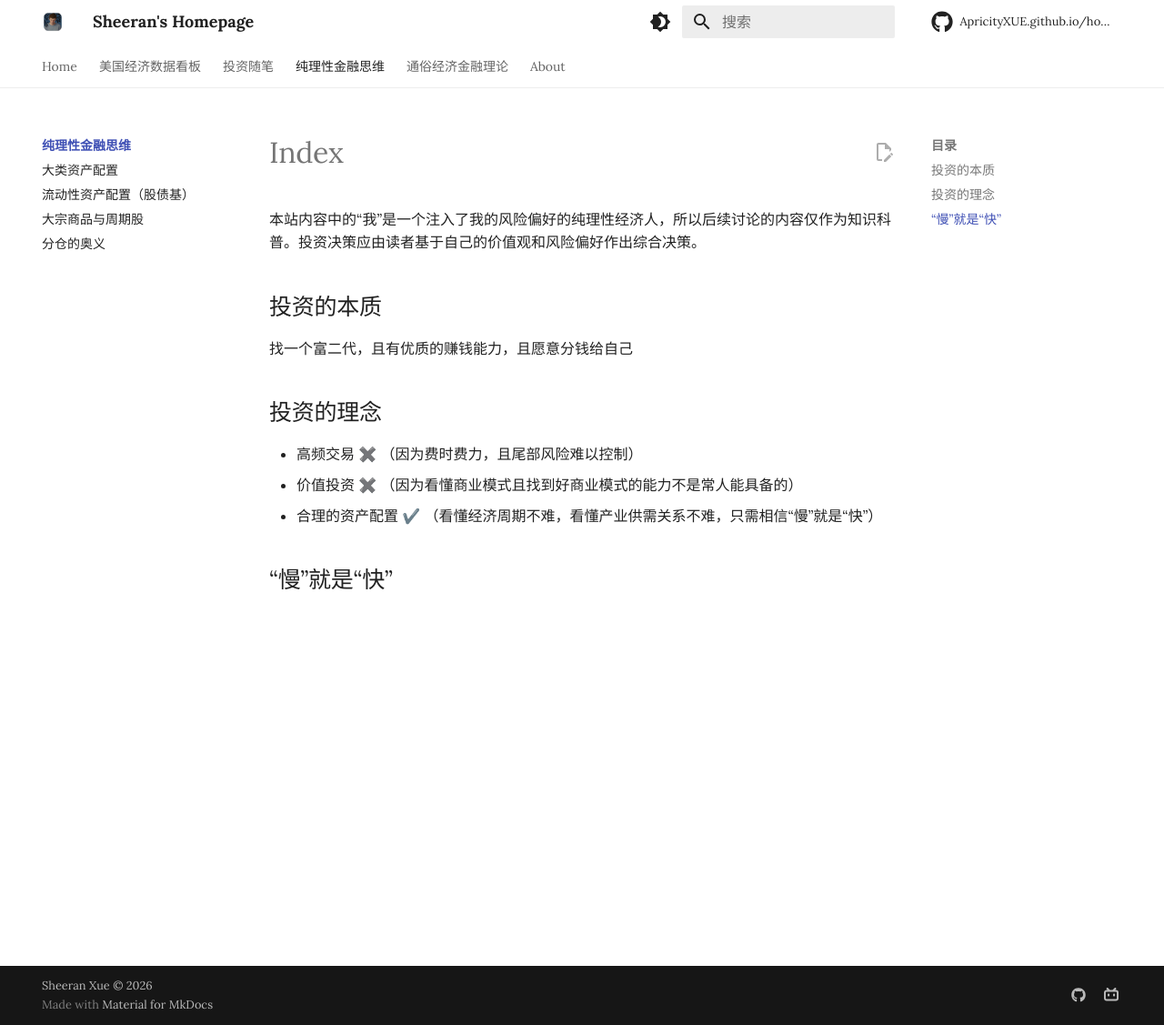
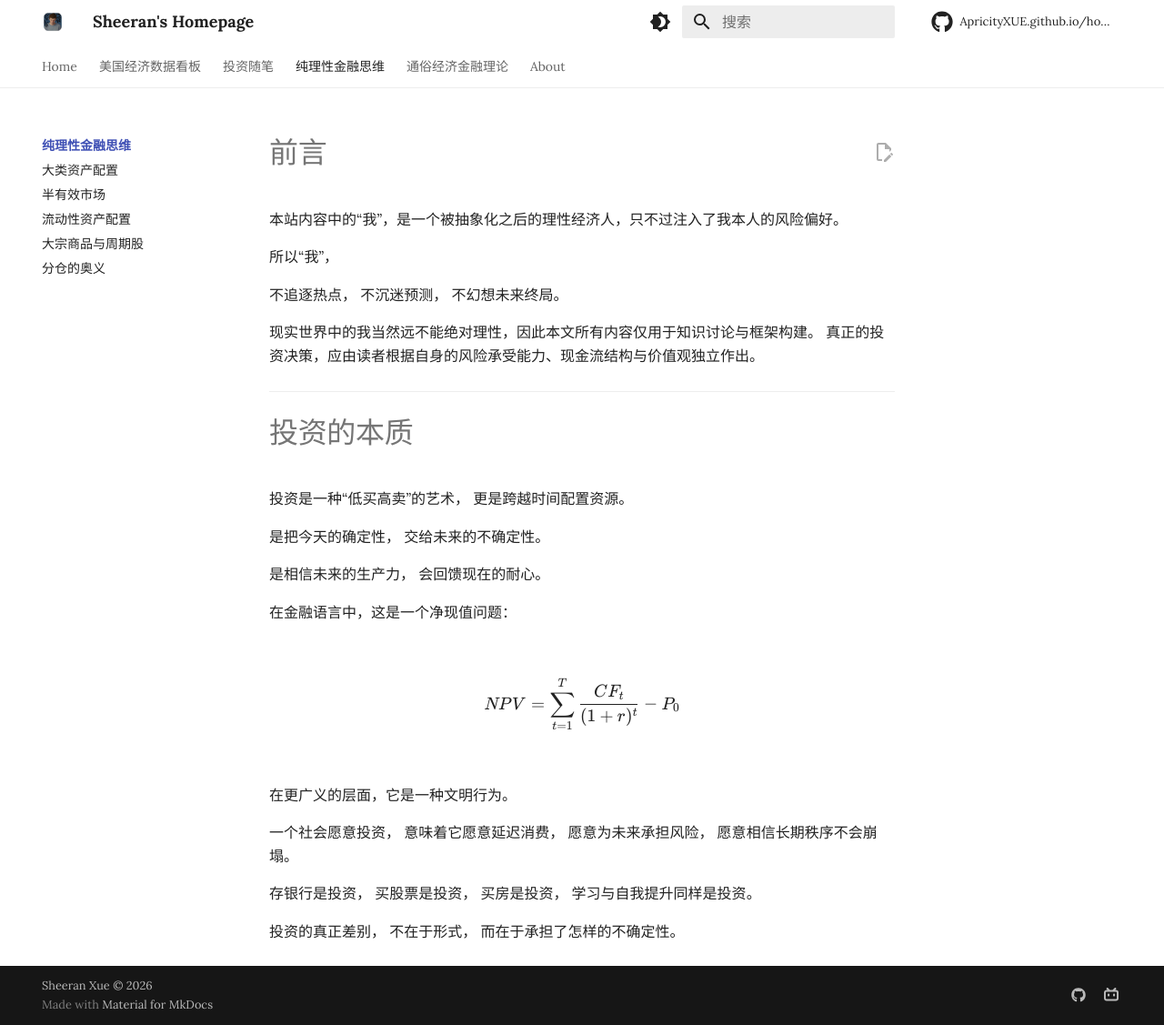
Before and after one commit to ApricityXUE/homepage, an MkDocs documentation site: the page built from docs/纯理性金融思维/index.md, in a window 1280 px wide and 1127 px high. Shown: the whole window at 91% size. Built offline with MkDocs 1.6.1 and Material for MkDocs 9.7.7, drawn with Linux system fonts in a browser that asks for light colours; some web fonts are replaced; comment, search, counter and statistics services are not loaded.

Commit message:
update contents

```diff
--- a/docs/纯理性金融思维/index.md
+++ b/docs/纯理性金融思维/index.md
@@ -1,13 +1,45 @@
-本站内容中的“我”是一个注入了我的风险偏好的纯理性经济人，所以后续讨论的内容仅作为知识科普。投资决策应由读者基于自己的价值观和风险偏好作出综合决策。
+# 前言
 
-## 投资的本质
+本站内容中的“我”，是一个被抽象化之后的理性经济人，只不过注入了我本人的风险偏好。
 
-找一个富二代，且有优质的赚钱能力，且愿意分钱给自己
+所以“我”，
 
-## 投资的理念
+不追逐热点，
+不沉迷预测，
+不幻想未来终局。
 
-- 高频交易 ✖️ （因为费时费力，且尾部风险难以控制）
-- 价值投资 ✖️ （因为看懂商业模式且找到好商业模式的能力不是常人能具备的）
-- 合理的资产配置 ✔️ （看懂经济周期不难，看懂产业供需关系不难，只需相信“慢”就是“快”）
+现实世界中的我当然远不能绝对理性，因此本文所有内容仅用于知识讨论与框架构建。
+真正的投资决策，应由读者根据自身的风险承受能力、现金流结构与价值观独立作出。
 
-## “慢”就是“快”
+---
+
+# 投资的本质
+
+投资是一种“低买高卖”的艺术，
+更是跨越时间配置资源。
+
+是把今天的确定性，
+交给未来的不确定性。
+
+是相信未来的生产力，
+会回馈现在的耐心。
+
+在金融语言中，这是一个净现值问题：
+
+$$NPV = \sum_{t=1}^{T} \frac{CF_t}{(1+r)^t} - P_0$$
+
+在更广义的层面，它是一种文明行为。
+
+一个社会愿意投资，
+意味着它愿意延迟消费，
+愿意为未来承担风险，
+愿意相信长期秩序不会崩塌。
+
+存银行是投资，
+买股票是投资，
+买房是投资，
+学习与自我提升同样是投资。
+
+投资的真正差别，
+不在于形式，
+而在于承担了怎样的不确定性。
--- a/mkdocs.yml
+++ b/mkdocs.yml
@@ -16,10 +16,11 @@
     - ./投资随笔/英特尔与CPU产能.md
   - 纯理性金融思维:
     - ./纯理性金融思维/index.md
-    - ./纯理性金融思维/大类资产配置.md
-    - ./纯理性金融思维/流动性资产配置（股债基）.md
-    - ./纯理性金融思维/大宗商品与周期股.md
-    - ./纯理性金融思维/分仓的奥义.md
+    - 大类资产配置: ./纯理性金融思维/大类资产配置.md
+    - 半有效市场: ./纯理性金融思维/半有效市场.md
+    - 流动性资产配置: ./纯理性金融思维/流动性资产配置（股债基）.md
+    - 大宗商品与周期股: ./纯理性金融思维/大宗商品与周期股.md
+    - 分仓的奥义: ./纯理性金融思维/分仓的奥义.md
   - 通俗经济金融理论:
     - ./通俗经济金融理论/经济周期与美林时钟.md
     - ./通俗经济金融理论/通货膨胀与经济增长.md
```
Also changed, not shown: docs/纯理性金融思维/半有效市场.md (added, +25 -0 lines), docs/纯理性金融思维/大类资产配置.md (+15 -0 lines), docs/纯理性金融思维/流动性资产配置（股债基）.md (+12 -0 lines).
